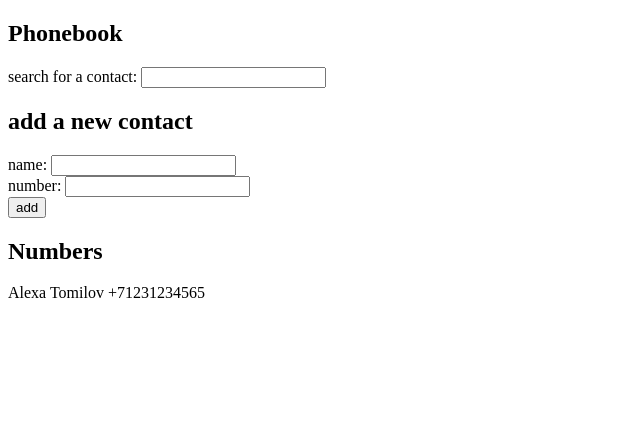
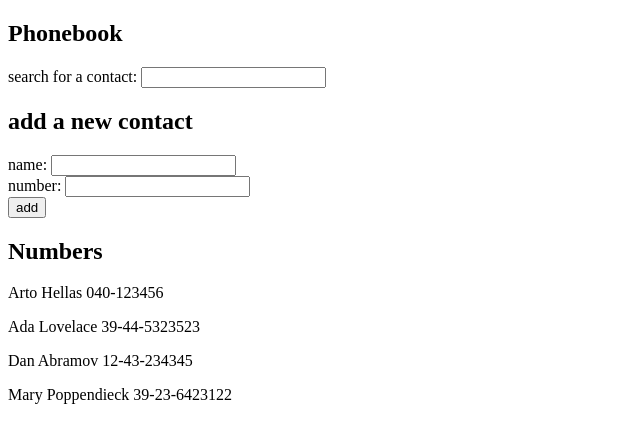
Before and after one commit to dwahroianmai/fullstackopen, a React (Create React App) app in the folder part2/phonebook/: page / in a window 1280 px wide. Shown: the top 442 px of the page, without its empty margins (0-640 px from the left). Built offline with nearby package versions, Linux system fonts and the light colour scheme; data requests are answered from the project's data file.

Commit message:
exercise 2.11

```diff
--- /dev/null
+++ b/part2/phonebook/db.json
@@ -0,0 +1,24 @@
+{
+  "persons": [
+    {
+      "name": "Arto Hellas",
+      "number": "040-123456",
+      "id": 1
+    },
+    {
+      "name": "Ada Lovelace",
+      "number": "39-44-5323523",
+      "id": 2
+    },
+    {
+      "name": "Dan Abramov",
+      "number": "12-43-234345",
+      "id": 3
+    },
+    {
+      "name": "Mary Poppendieck",
+      "number": "39-23-6423122",
+      "id": 4
+    }
+  ]
+}
--- a/part2/phonebook/src/App.js
+++ b/part2/phonebook/src/App.js
@@ -1,4 +1,5 @@
-import { useState } from "react";
+import { useState, useEffect } from "react";
+import axios from "axios";
 import Search from "./components/Search";
 import PersonForm from "./components/PersonForm";
 import Persons from "./components/Persons";
@@ -10,6 +11,14 @@ const App = () => {
   const [newName, setNewName] = useState("");
   const [newNumber, setNewNumber] = useState("");
   const [search, setSearch] = useState("");
+
+  useEffect(() => {
+    axios
+      .get("http://localhost:3001/persons")
+      .then((response) => setPersons(response.data));
+  }, []);
+
+  console.log(persons);
 
   const handleNameChange = (event) => {
     setNewName(event.target.value);
```
Also changed, not shown: part2/phonebook/package.json (+6 -1 lines), 1 other file (tests, documents, lock files or other folders).
